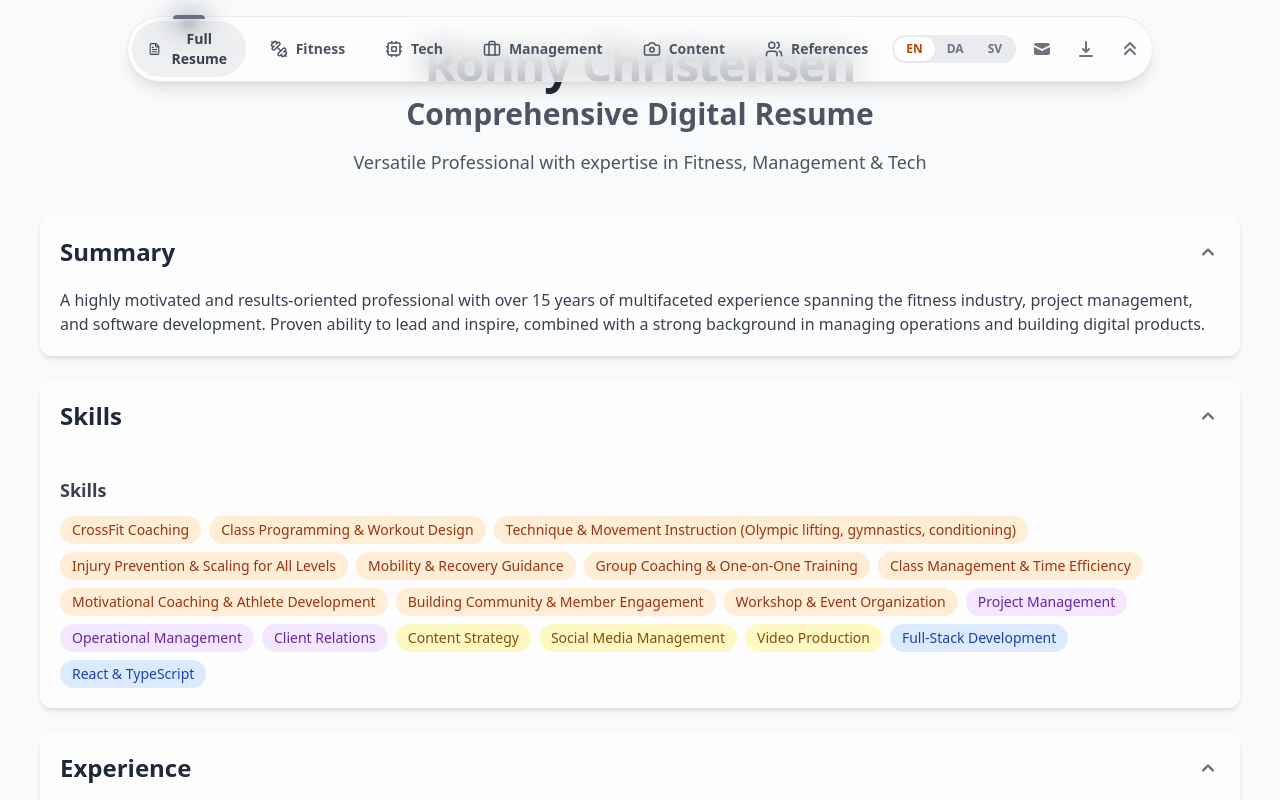
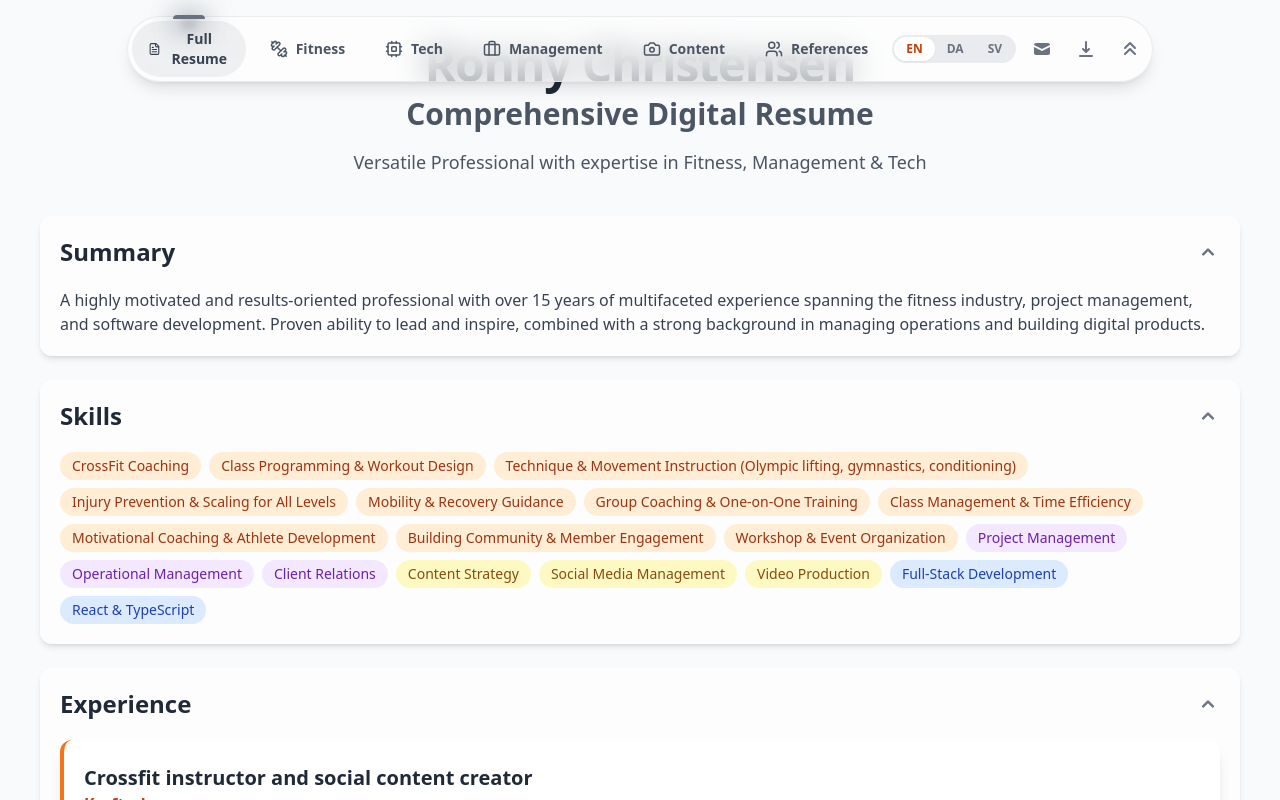
Before and after one commit to RonFrontDev/Smart-resume-, a React (Vite) app: page / in a window 1280 px wide. Shown: the top 800 px of the page. Built offline with nearby package versions, Linux system fonts and the light colour scheme; a web font is replaced by a local one.

Commit message:
refactor: Simplify SkillsSection component
The `SkillsSection` component no longer needs to receive a `title` prop as the title is now managed by the parent `CollapsibleSection`. This change cleans up the component and reduces prop drilling.

```diff
--- a/App.tsx
+++ b/App.tsx
@@ -76,7 +76,7 @@ const ControlButton: React.FC<{ onClick: () => void; title: string; children: Re
   </button>
 );
 
-const SkillsSection: React.FC<{ skills: Skill[], title: string }> = ({ skills, title }) => {
+const SkillsSection: React.FC<{ skills: Skill[] }> = ({ skills }) => {
   const getSkillColorClasses = (category: Skill['category']) => {
     switch (category) {
       case 'fitness': return 'bg-orange-100 text-orange-800';
@@ -88,8 +88,7 @@ const SkillsSection: React.FC<{ skills: Skill[], title: string }> = ({ skills, t
   };
 
   return (
-    <div className="mt-6">
-      <h3 className="text-lg font-bold text-gray-700 mb-3">{title}</h3>
+    <div>
       <div className="flex flex-wrap gap-2">
         {skills.map(skill => (
           <span key={skill.name} className={cn("text-sm font-medium px-3 py-1 rounded-full", getSkillColorClasses(skill.category))}>
@@ -457,7 +456,7 @@ const App: React.FC = () => {
         {activeTab !== 'references' && (
          <>
           <CollapsibleSection sectionId="skills" title={t.sections.skills} isCollapsed={collapsedSections.skills} onToggle={handleToggleCollapse}>
-            <SkillsSection title={t.sections.skills} skills={displayedSkills} />
+            <SkillsSection skills={displayedSkills} />
           </CollapsibleSection>
 
           <CollapsibleSection sectionId="experience" title={t.sections.experience} isCollapsed={collapsedSections.experience} onToggle={handleToggleCollapse}>
```
